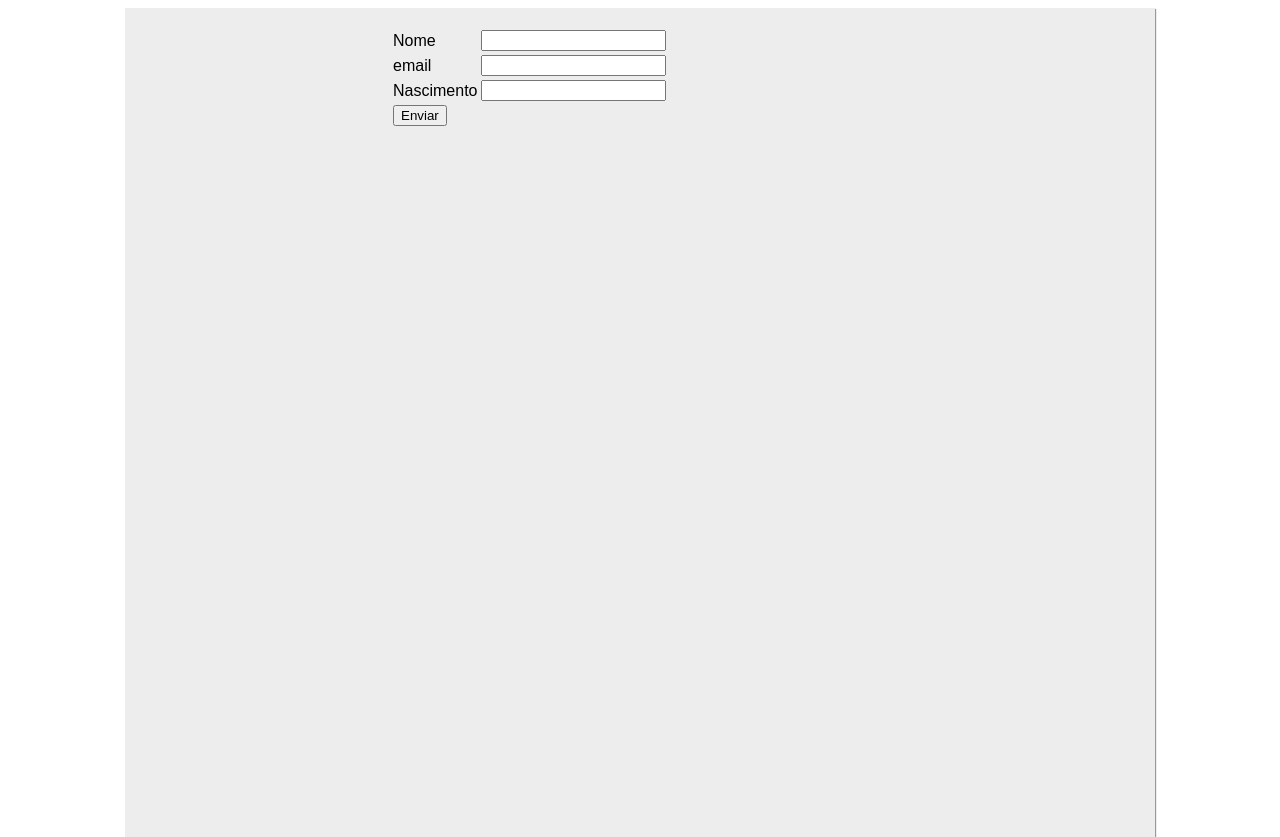
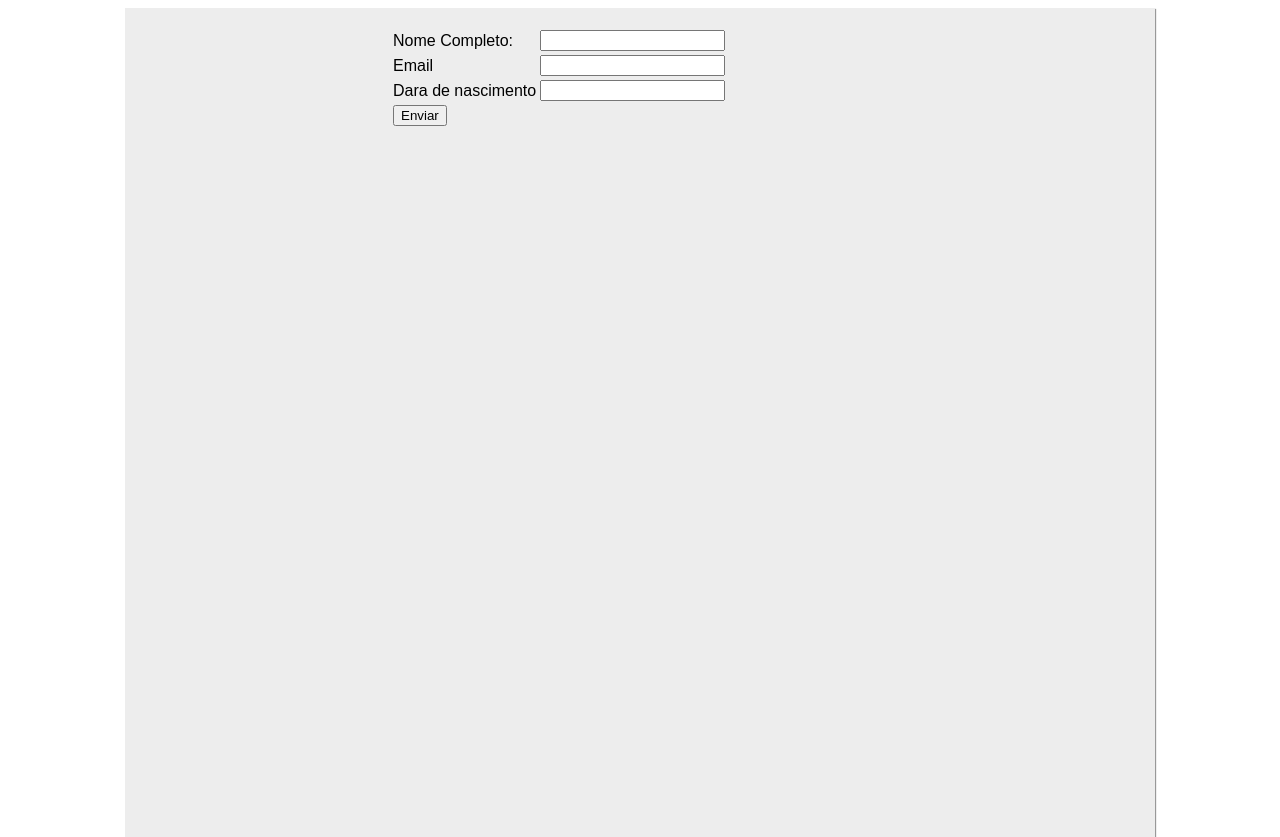
Before and after one commit to ravellys/fitbox, a Django app: page /cadastro_paciente/ in a window 1280 px wide. Shown: the top 837 px of the page. Run offline with Django 3.2, Linux system fonts and the light colour scheme.

Commit message:
Update cadastro_paciente.html

```diff
--- a/fitbox/cadastro_paciente/templates/cadastro_paciente/cadastro_paciente.html
+++ b/fitbox/cadastro_paciente/templates/cadastro_paciente/cadastro_paciente.html
@@ -11,15 +11,15 @@
          <tr>
              <td>
                  <tr>
-                     <td>Nome</td>
+                     <td>Nome Completo:</td>
                      <td>{{ form.nome }}</td>
                  </tr>
                  <tr>
-                     <td>email</td>
+                     <td>Email</td>
                      <td>{{ form.email }}</td>
                  </tr>
                  <tr>
-                     <td>Nascimento</td>
+                     <td>Dara de nascimento</td>
                      <td>{{ form.nascimento }}</td>
                  </tr>
              </td>
```
